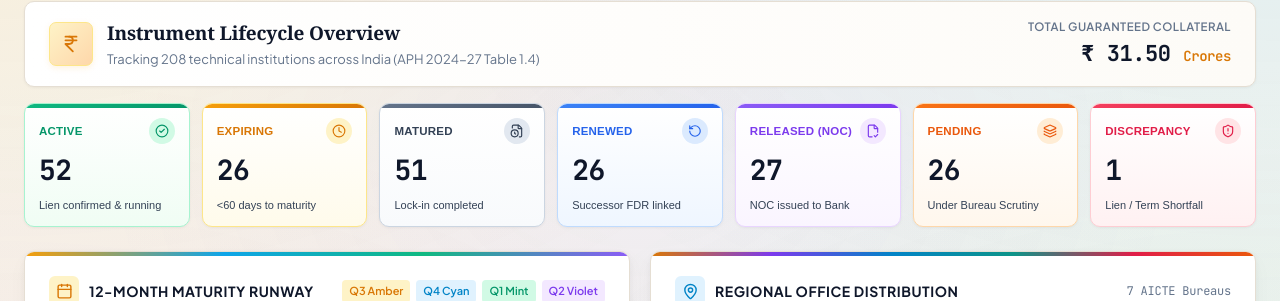
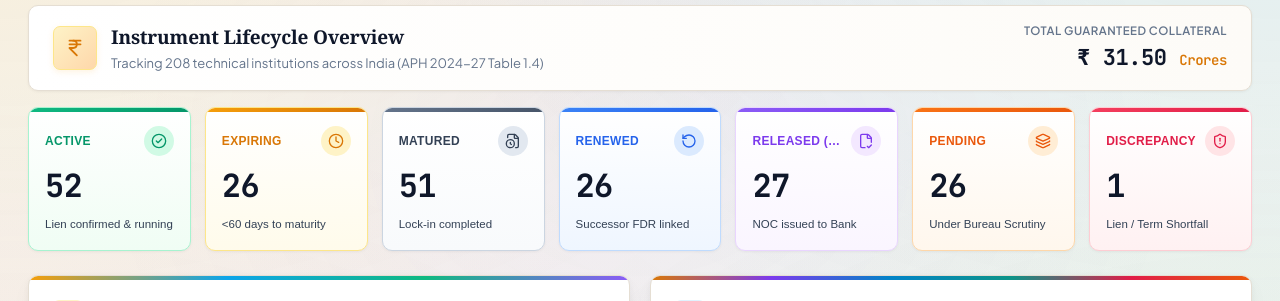
Before and after one commit to SyedSehran/KoshDrishti, a React (Vite) app: page / in a window 1280 px wide. Shown: the part 166-467 px from the top of the page. Built offline with nearby package versions, Linux system fonts and the light colour scheme; no server answers.

Commit message:
fix(ui): enlarge KPI box stature with 144px minHeight, 32px count typography, and balanced canvas margins

```diff
--- a/src/App.jsx
+++ b/src/App.jsx
@@ -236,8 +236,8 @@ export default function App() {
         setTextSize={setTextSize}
       />
 
-      {/* Main Canvas Container - Edge-to-Edge Full Width */}
-      <main style={{ flex: 1, padding: '20px 24px', width: '100%', boxSizing: 'border-box', display: 'flex', flexDirection: 'column', gap: 24 }}>
+      {/* Main Canvas Container - Balanced Stature & Proportion */}
+      <main style={{ flex: 1, padding: '24px 28px', maxWidth: 1720, margin: '0 auto', width: '100%', boxSizing: 'border-box', display: 'flex', flexDirection: 'column', gap: 24 }}>
 
 
         {/* ROLE 1: Approving Authority / Director View */}
--- a/src/components/KPIRowExactPS.jsx
+++ b/src/components/KPIRowExactPS.jsx
@@ -165,11 +165,11 @@ export default function KPIRowExactPS({ records, activeStatusFilter, onSelectSta
         </div>
       </div>
 
-      {/* Colorful 7 KPI Tiles - Full-Width Single Row with Edge-to-Edge Optimized Spacing */}
+      {/* Colorful 7 KPI Tiles - Harmonious Size & Balanced Spacing */}
       <div style={{
         display: 'grid',
         gridTemplateColumns: 'repeat(7, minmax(0, 1fr))',
-        gap: 12,
+        gap: 14,
         width: '100%'
       }}>
         {kpis.map(tile => {
@@ -184,14 +184,14 @@ export default function KPIRowExactPS({ records, activeStatusFilter, onSelectSta
                 background: isSelected ? 'var(--bg-muted)' : tile.cardBg,
                 border: isSelected ? '2px solid var(--ink-primary)' : `1px solid ${tile.borderColor}`,
                 borderRadius: 'var(--radius-md)',
-                padding: '14px 14px',
+                padding: '18px 16px',
                 textAlign: 'left',
                 cursor: 'pointer',
                 transition: 'all 0.2s cubic-bezier(0.16, 1, 0.3, 1)',
                 display: 'flex',
                 flexDirection: 'column',
                 gap: 8,
-                minHeight: 124,
+                minHeight: 144,
                 position: 'relative',
                 overflow: 'hidden',
                 boxShadow: isSelected ? '0 4px 14px rgba(0,0,0,0.1)' : 'var(--shadow-sm)'
@@ -220,13 +220,13 @@ export default function KPIRowExactPS({ records, activeStatusFilter, onSelectSta
               }} />
 
               {/* Title & Icon */}
-              <div style={{ display: 'flex', alignItems: 'center', justifyContent: 'space-between', width: '100%', gap: 4 }}>
+              <div style={{ display: 'flex', alignItems: 'center', justifyContent: 'space-between', width: '100%', gap: 6 }}>
                 <span style={{
-                  fontSize: 11.5,
+                  fontSize: 12,
                   fontWeight: 700,
                   color: tile.iconColor,
                   textTransform: 'uppercase',
-                  letterSpacing: '0.02em',
+                  letterSpacing: '0.025em',
                   whiteSpace: 'nowrap',
                   overflow: 'hidden',
                   textOverflow: 'ellipsis'
@@ -235,8 +235,8 @@ export default function KPIRowExactPS({ records, activeStatusFilter, onSelectSta
                 </span>
 
                 <div style={{
-                  width: 26,
-                  height: 26,
+                  width: 30,
+                  height: 30,
                   borderRadius: '50%',
                   background: tile.iconBg,
                   display: 'flex',
@@ -245,20 +245,20 @@ export default function KPIRowExactPS({ records, activeStatusFilter, onSelectSta
                   color: tile.iconColor,
                   flexShrink: 0
                 }}>
-                  <Icon size={14} />
+                  <Icon size={16} />
                 </div>
               </div>
 
               {/* Number Count */}
-              <div className="mono" style={{ fontSize: 28, fontWeight: 800, color: 'var(--ink-primary)', lineHeight: 1, margin: '4px 0 2px 0' }}>
+              <div className="mono" style={{ fontSize: 32, fontWeight: 800, color: 'var(--ink-primary)', lineHeight: 1, margin: '6px 0 2px 0' }}>
                 {tile.count}
               </div>
 
               {/* Description */}
               <div style={{
-                fontSize: 11,
+                fontSize: 11.5,
                 color: 'var(--ink-secondary)',
-                lineHeight: 1.3,
+                lineHeight: 1.35,
                 marginTop: 'auto'
               }}>
                 {tile.desc}
```
